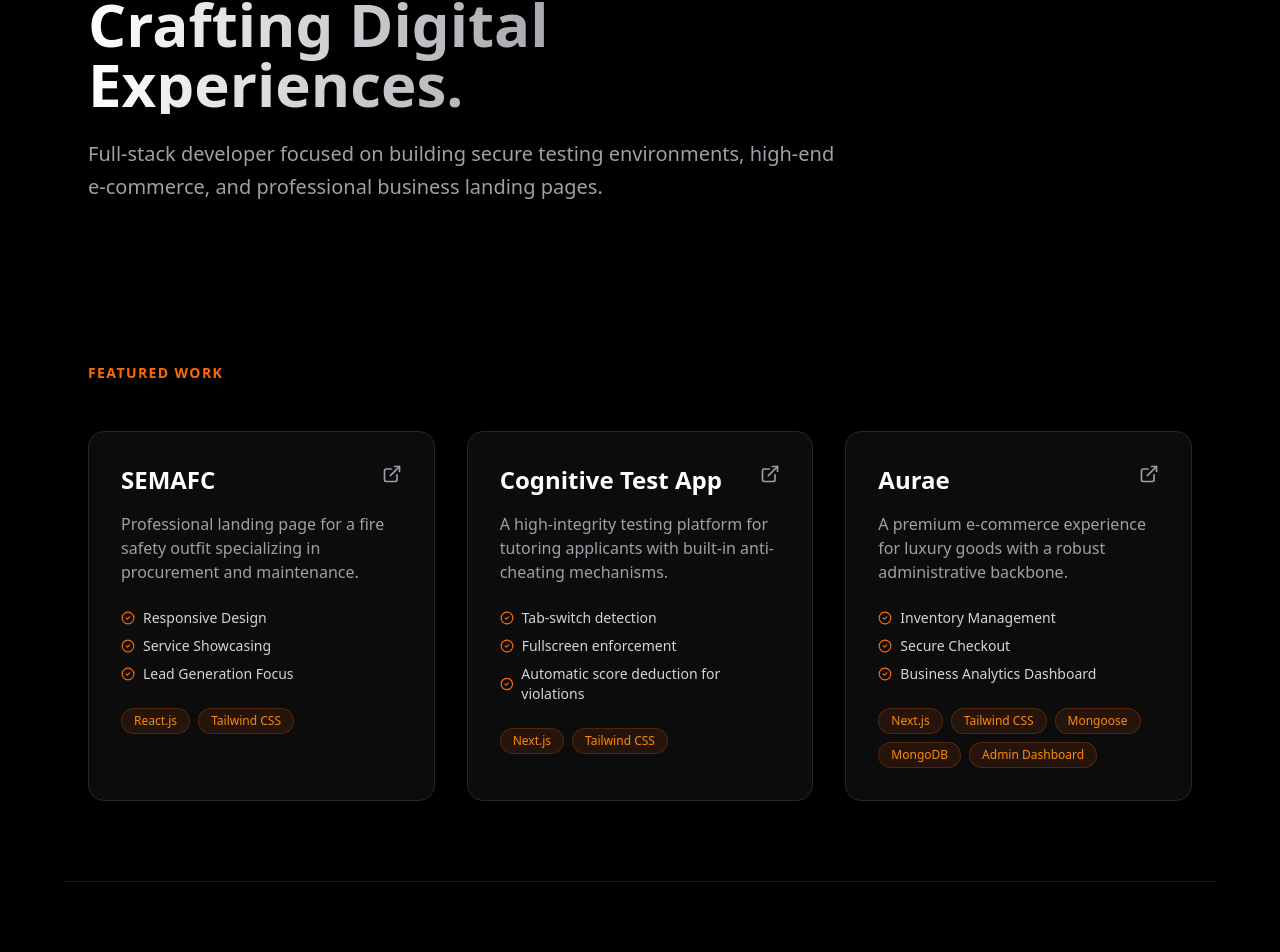
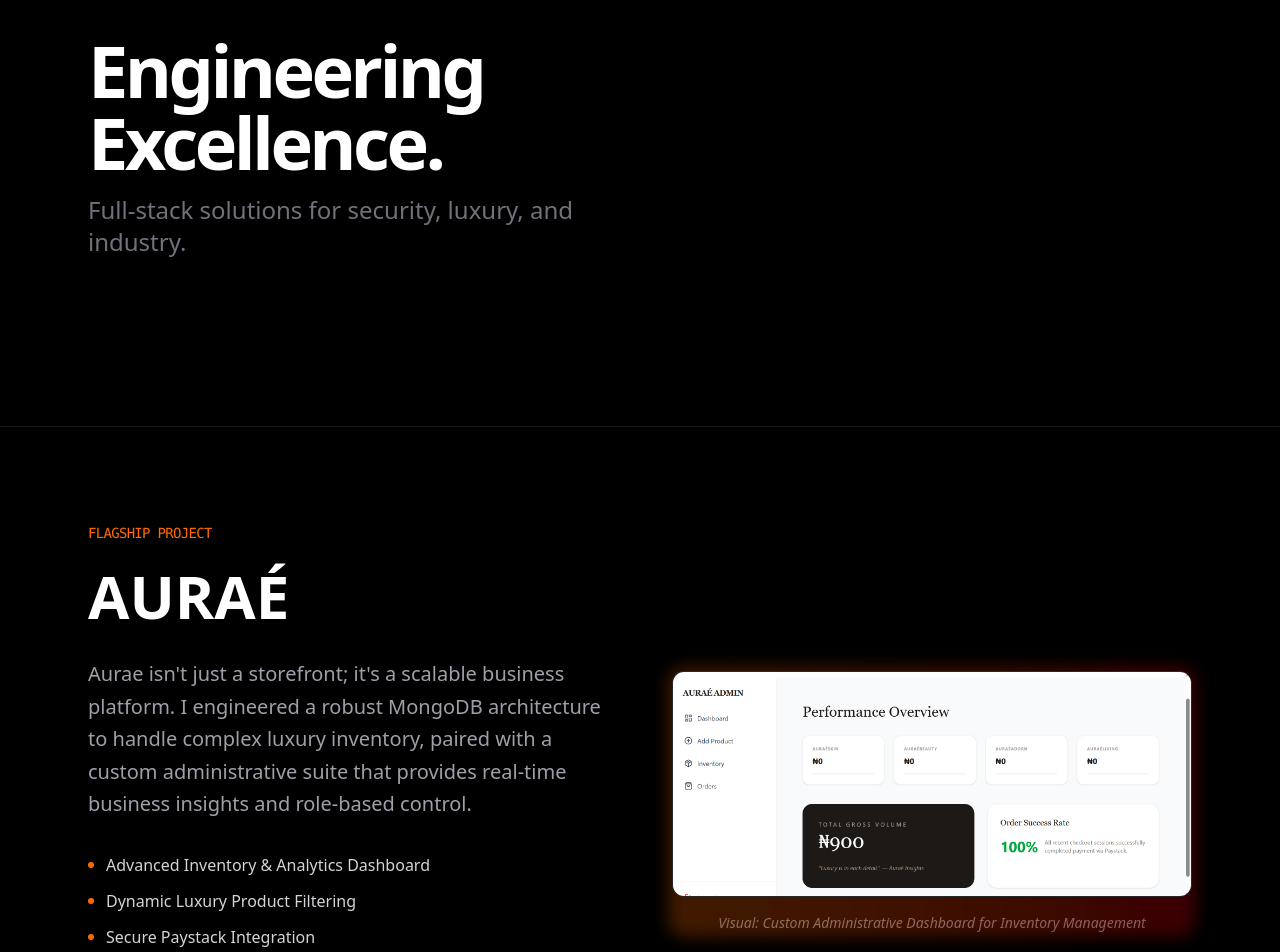
Before and after one commit to Moschifire/markportfolio, a Next.js app: page / in a window 1280 px wide. Shown: the part 134-1086 px from the top of the page. Built offline with nearby package versions, Linux system fonts and the light colour scheme.

Commit message:
flagship project added

```diff
--- a/src/app/page.tsx
+++ b/src/app/page.tsx
@@ -1,38 +1,33 @@
 import ProjectCard from "../components/ProjectCard";
+import FlagshipCard from "../components/FlagshipCard";
 import { projects } from "../data/projects";
 
 export default function Home() {
+  const flagship = projects.find(p => p.isFlagship);
+  const otherProjects = projects.filter(p => !p.isFlagship);
+
   return (
-    <main className="min-h-screen bg-black text-white selection:bg-orange-500/30">
-      {/* Hero Section */}
-      <section className="max-w-6xl mx-auto px-6 pt-32 pb-20">
-        <div className="max-w-3xl">
-          <h1 className="text-6xl font-extrabold mb-6 bg-gradient-to-r from-white to-zinc-500 bg-clip-text text-transparent">
-            Crafting Digital <br /> Experiences.
-          </h1>
-          <p className="text-xl text-zinc-400 leading-relaxed">
-            Full-stack developer focused on building secure testing environments,
-            high-end e-commerce, and professional business landing pages.
-          </p>
-        </div>
+    <main className="bg-black text-white">
+      {/* Hero */}
+      <section className="h-[70vh] flex flex-col justify-center max-w-6xl mx-auto px-6">
+        <h1 className="text-7xl font-bold tracking-tighter mb-4">Engineering <br/> Excellence.</h1>
+        <p className="text-zinc-500 text-2xl max-w-xl font-light">
+          Full-stack solutions for security, luxury, and industry.
+        </p>
       </section>
 
-      {/* Projects Grid */}
-      <section className="max-w-6xl mx-auto px-6 py-20">
-        <h2 className="text-sm uppercase tracking-widest text-orange-500 font-semibold mb-12">
-          Featured Work
-        </h2>
-        <div className="grid grid-cols-1 md:grid-cols-2 lg:grid-cols-3 gap-8">
-          {projects.map((project) => (
+      {/* FLAGSHIP SHOWCASE */}
+      {flagship && <FlagshipCard project={flagship} />}
+
+      {/* Grid for the other 2 projects */}
+      <section className="max-w-6xl mx-auto px-6 py-32">
+        <h3 className="text-zinc-600 uppercase text-xs tracking-widest mb-12 font-bold">More Projects</h3>
+        <div className="grid grid-cols-1 md:grid-cols-2 gap-8">
+          {otherProjects.map(project => (
             <ProjectCard key={project.id} project={project} />
           ))}
         </div>
       </section>
-
-      {/* Simple Footer */}
-      <footer className="max-w-6xl mx-auto px-6 py-20 border-t border-zinc-900 text-zinc-500 text-sm">
-        © {new Date().getFullYear()} Mark Oladeinde. Built with Next.js.
-      </footer>
     </main>
   );
 }
--- /dev/null
+++ b/src/components/FlagshipCard.tsx
@@ -0,0 +1,81 @@
+"use client"
+import { motion } from "framer-motion";
+import { ArrowRight } from "lucide-react";
+import Image from "next/image"; // Import Next.js Image component
+import { Project } from "../data/projects";
+
+export default function FlagshipCard({ project }: { project: Project }) {
+  return (
+    <motion.section
+      initial={{ opacity: 0 }}
+      whileInView={{ opacity: 1 }}
+      className="relative w-full py-24 border-y border-zinc-900 overflow-hidden"
+    >
+      <div className="max-w-6xl mx-auto px-6 grid md:grid-cols-2 gap-16 items-center">
+
+        {/* Left: Content (Same as before) */}
+        <div>
+          <motion.span
+            initial={{ opacity: 0, x: -20 }}
+            whileInView={{ opacity: 1, x: 0 }}
+            className="text-orange-500 font-mono text-sm tracking-tighter uppercase mb-4 block"
+          >
+            Flagship Project
+          </motion.span>
+
+          <h2 className="text-5xl md:text-6xl font-bold mb-6 text-white leading-tight">
+            {project.title}
+          </h2>
+
+          <p className="text-xl text-zinc-400 mb-8 leading-relaxed">
+            {project.description}
+          </p>
+
+          <div className="grid grid-cols-1 gap-3 mb-10">
+            {project.features.map((f, i) => (
+              <div key={i} className="flex items-center gap-3 text-zinc-300">
+                <div className="h-1.5 w-1.5 rounded-full bg-orange-500" />
+                {f}
+              </div>
+            ))}
+          </div>
+
+          <button className="flex items-center gap-2 px-8 py-4 bg-white text-black rounded-full font-bold hover:bg-orange-500 hover:text-white transition-all group">
+            View Live Project <ArrowRight className="group-hover:translate-x-1 transition-transform" />
+          </button>
+        </div>
+
+        {/* Right: The Actual Screenshot */}
+        <motion.div
+          initial={{ x: 50, opacity: 0 }}
+          whileInView={{ x: 0, opacity: 1 }}
+          className="relative group"
+        >
+          {/* Decorative glow behind the image */}
+          <div className="absolute -inset-1 bg-gradient-to-r from-orange-500 to-red-600 rounded-2xl blur opacity-25 group-hover:opacity-50 transition duration-1000"></div>
+
+          <div className="relative bg-zinc-900 rounded-xl overflow-hidden border border-zinc-800">
+            {project.image ? (
+              <Image
+                src={project.image}
+                alt="Admin Panel Screenshot"
+                width={800}
+                height={600}
+                className="w-full h-auto object-cover hover:scale-105 transition-transform duration-500"
+              />
+            ) : (
+              <div className="h-64 flex items-center justify-center text-zinc-500">
+                Screenshot Placeholder
+              </div>
+            )}
+          </div>
+
+          {/* Caption for the image */}
+          <p className="mt-4 text-center text-sm text-zinc-500 italic">
+            Visual: Custom Administrative Dashboard for Inventory Management
+          </p>
+        </motion.div>
+      </div>
+    </motion.section>
+  );
+}
--- a/src/data/projects.ts
+++ b/src/data/projects.ts
@@ -5,6 +5,8 @@
   tech: string[];
   link: string;
   features: string[];
+  isFlagship?: boolean;
+  image?: string;
 }
 
 export const projects: Project[] = [
@@ -26,10 +28,15 @@
   },
   {
     id: "aurae",
-    title: "Aurae",
-    description: "A premium e-commerce experience for luxury goods with a robust administrative backbone.",
-    tech: ["Next.js","Tailwind CSS", "Mongoose", "MongoDB", "Admin Dashboard"],
+    title: "AURAÉ",
+    isFlagship: true,
+    description: "Aurae isn't just a storefront; it's a scalable business platform. I engineered a robust MongoDB architecture to handle complex luxury inventory, paired with a custom administrative suite that provides real-time business insights and role-based control.",
+    tech: ["Next.js", "Tailwind CSS", "Mongoose", "MongoDB", "Admin Dashboard"],
     link: "https://aurae-six.vercel.app/",
-    features: ["Inventory Management", "Secure Checkout", "Business Analytics Dashboard"]
+    image: "/aurae-admin.png",
+    features: ["Advanced Inventory & Analytics Dashboard",
+      "Dynamic Luxury Product Filtering",
+      "Secure Paystack Integration",
+      "Role-Based Admin Access"]
   }
 ];
```
Also changed, not shown: public/aurae-admin.png (added).
